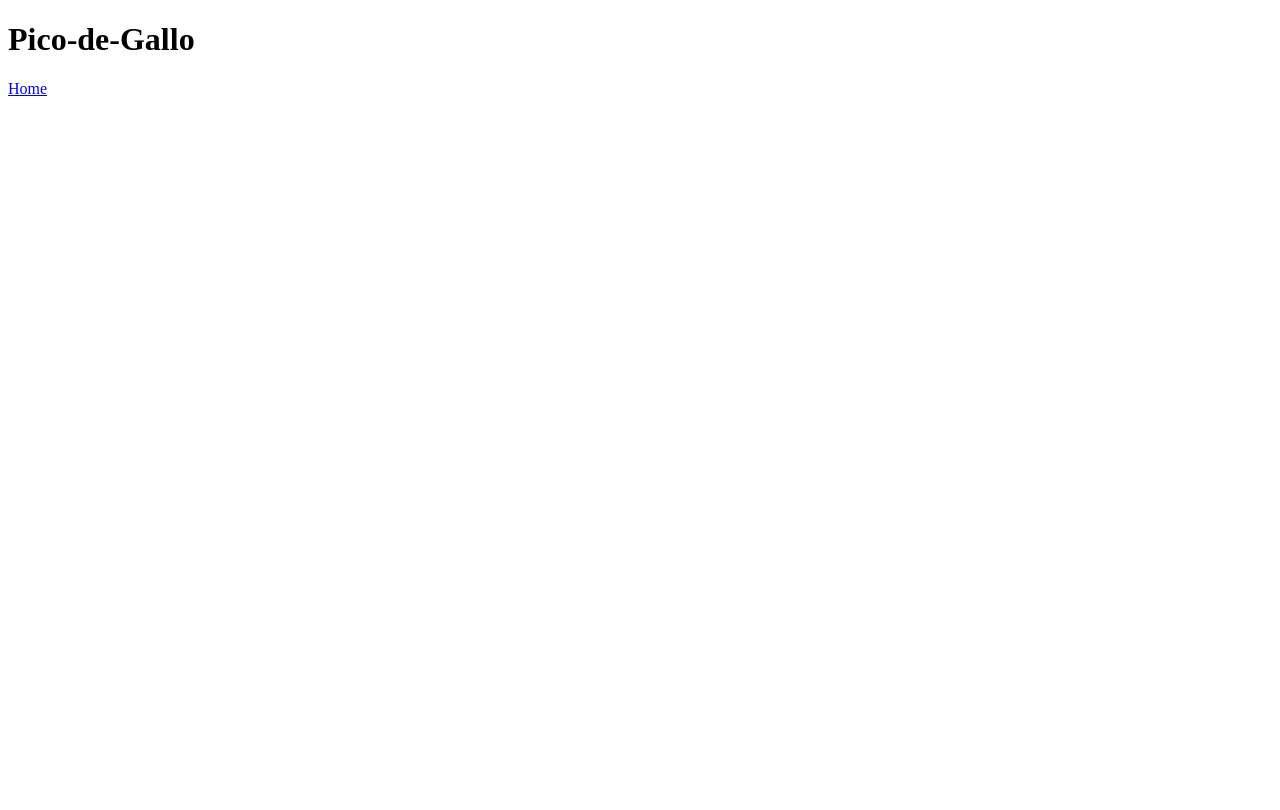
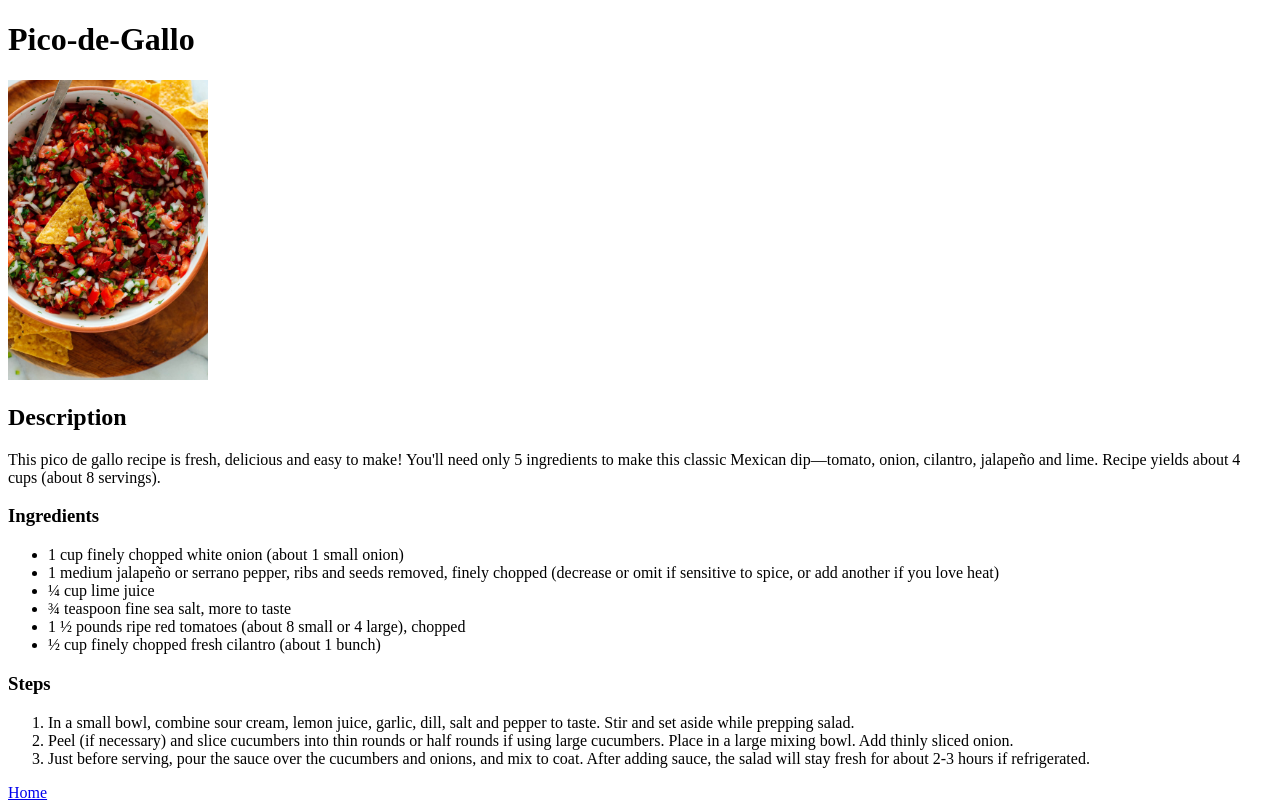
Before and after one commit to mdfinch/odin-recipes, a plain HTML site: page recipes/pico-de-gallo.html in a window 1280 px wide. Drawn offline with Linux system fonts and the light colour scheme.

Commit message:
Add pico-de-gallo recipe and image

```diff
--- a/recipes/pico-de-gallo.html
+++ b/recipes/pico-de-gallo.html
@@ -7,6 +7,26 @@
 </head>
 <body>
     <h1>Pico-de-Gallo</h1>
+    <img src="../images/pico-de-gallo.jpg" alt="a picture of pico-de-gallo" height="300" width="auto">
+    <h2>Description</h2>
+        <p>This pico de gallo recipe is fresh, delicious and easy to make! You'll need only 5 ingredients to make this classic Mexican dip—tomato, onion, cilantro, jalapeño and lime. Recipe yields about 4 cups (about 8 servings).</p>
+    <h3>Ingredients</h3>
+    <ul>
+        <li>1 cup finely chopped white onion (about 1 small onion)</li>
+        <li>1 medium jalapeño or serrano pepper, ribs and seeds removed, finely chopped (decrease or omit if sensitive to spice, or add another if you love heat)</li>
+        <li>¼ cup lime juice</li>
+        <li>¾ teaspoon fine sea salt, more to taste</li>
+        <li>1 ½ pounds ripe red tomatoes (about 8 small or 4 large), chopped</li>
+        <li>½ cup finely chopped fresh cilantro (about 1 bunch)</li>
+    </ul>
+    <h3>Steps</h3>
+    <ol>
+        <li>In a small bowl, combine sour cream, lemon juice, garlic, dill, salt and pepper to taste. Stir and set aside while prepping salad.</li>
+
+        <li>Peel (if necessary) and slice cucumbers into thin rounds or half rounds if using large cucumbers. Place in a large mixing bowl. Add thinly sliced onion.</li>
+
+        <li>Just before serving, pour the sauce over the cucumbers and onions, and mix to coat. After adding sauce, the salad will stay fresh for about 2-3 hours if refrigerated.</li>
+    </ol>
     <a href="../index.html">Home</a>
 </body>
 </html>
```
Also changed, not shown: images/pico-de-gallo.jpg (added).
